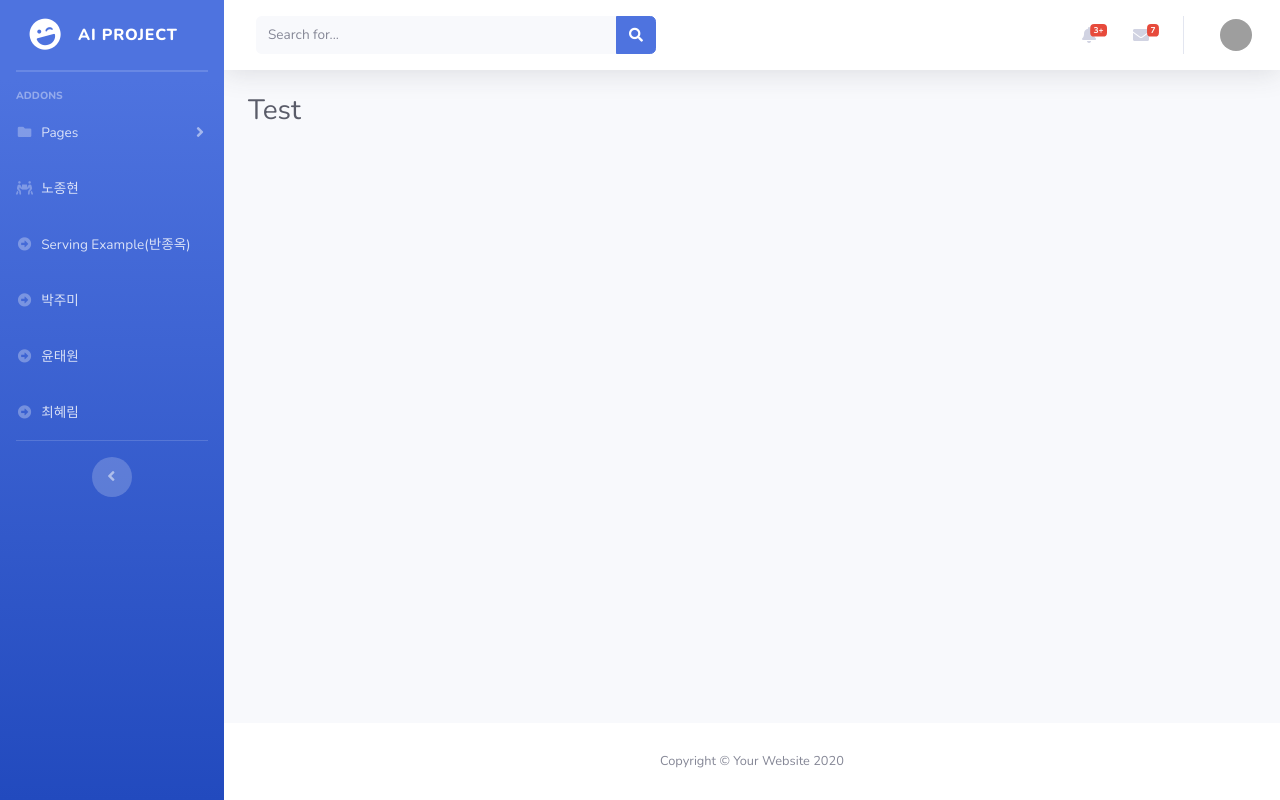
After one commit to SweetWatermelon/jeachwi, a Django app: page /jmpark/ in a window 1280 px wide. The commit adds this page. Run offline with Django 3.2, Linux system fonts and the light colour scheme; some libraries are stand-ins or nearby versions; grey boxes are pictures that could not be loaded.

Commit message:
Add html page

```diff
--- a/AIProject/AIProject/urls.py
+++ b/AIProject/AIProject/urls.py
@@ -15,7 +15,7 @@ Including another URLconf
 """
 from django.contrib import admin
 from django.urls import path
-from Users.views import index, logout, RegisterView, LoginView, serving_exam
+from Users.views import index, logout, RegisterView, LoginView, serving_exam, jmpark
 from django.conf.urls import url
 
 urlpatterns = [
@@ -24,5 +24,6 @@ urlpatterns = [
     path('register/', RegisterView.as_view()),
     path('login/', LoginView.as_view()),
     path('serving/exam/', serving_exam, name='serving_exam'),
+    path('jmpark/', jmpark, name='jmpark'),
 
 ]
--- a/AIProject/Users/templates/index.html
+++ b/AIProject/Users/templates/index.html
@@ -127,7 +127,7 @@
 
         <!-- Nav Item - 박주미 -->
         <li class="nav-item">
-            <a class="nav-link" href="tables.html">
+            <a class="nav-link" href="{% url 'jmpark' %}">
                 <i class="fas fa-fw fa-arrow-alt-circle-right"></i>
                 <span>박주미</span></a>
         </li>
--- /dev/null
+++ b/AIProject/Users/templates/page/jmpark.html
@@ -0,0 +1,13 @@
+{% extends 'index.html' %}
+
+{% block content %}
+
+<div class="container-fluid">
+    <!-- Page Heading -->
+    <div class="d-sm-flex align-items-center justify-content-between mb-4">
+        <h1 class="h3 mb-0 text-gray-800">Test</h1>
+
+    </div>
+    <!-- Content Row -->
+</div>
+{% endblock %}
--- a/AIProject/Users/views.py
+++ b/AIProject/Users/views.py
@@ -16,6 +16,11 @@ def index(request):
 
 def serving_exam(request):
     return render(request, 'page/serving_exam.html')
+
+
+def jmpark(request):
+    return render(request, 'page/jmpark.html')
+
 
 class RegisterView(FormView):
     template_name = 'register.html'
```
